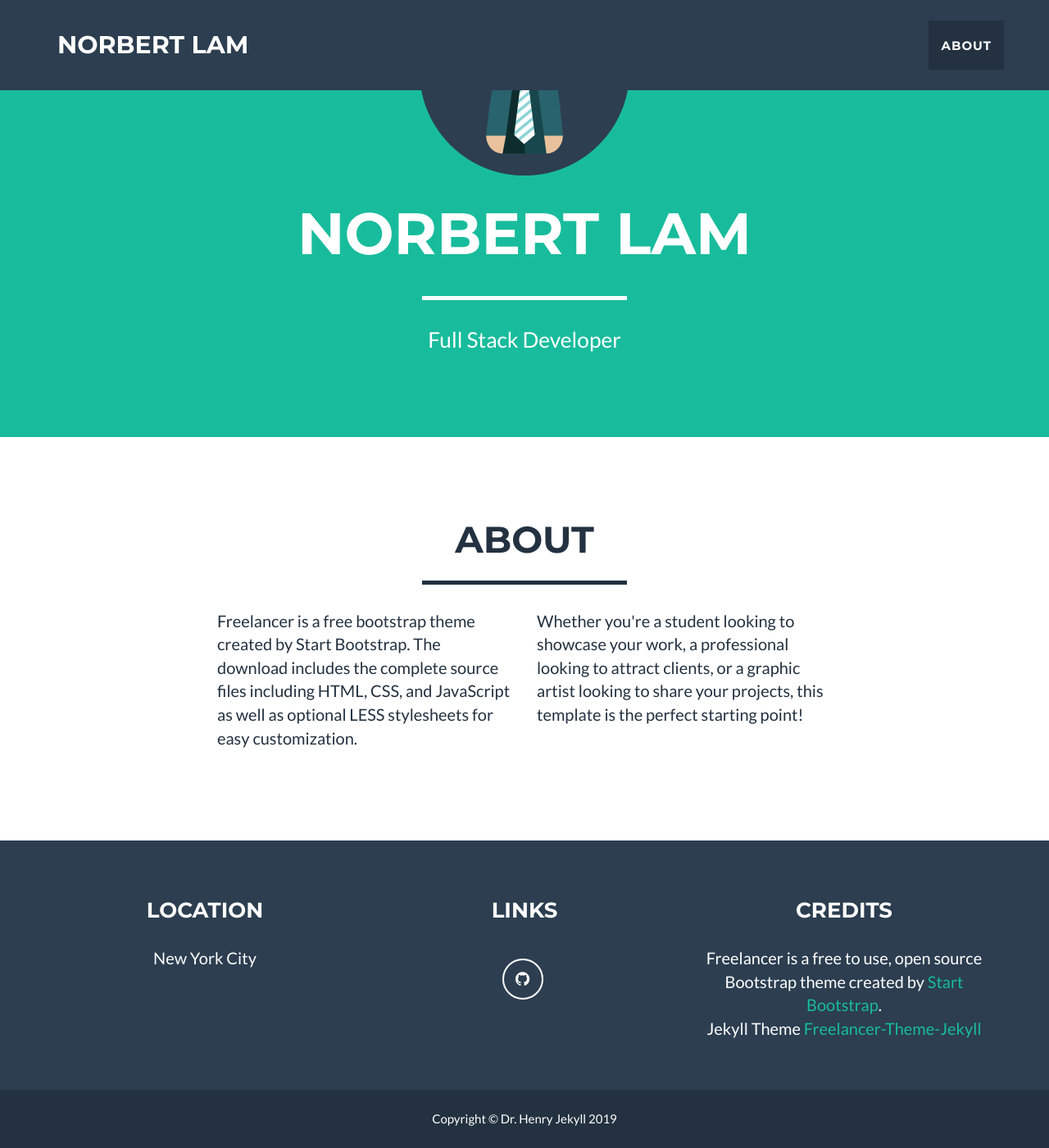
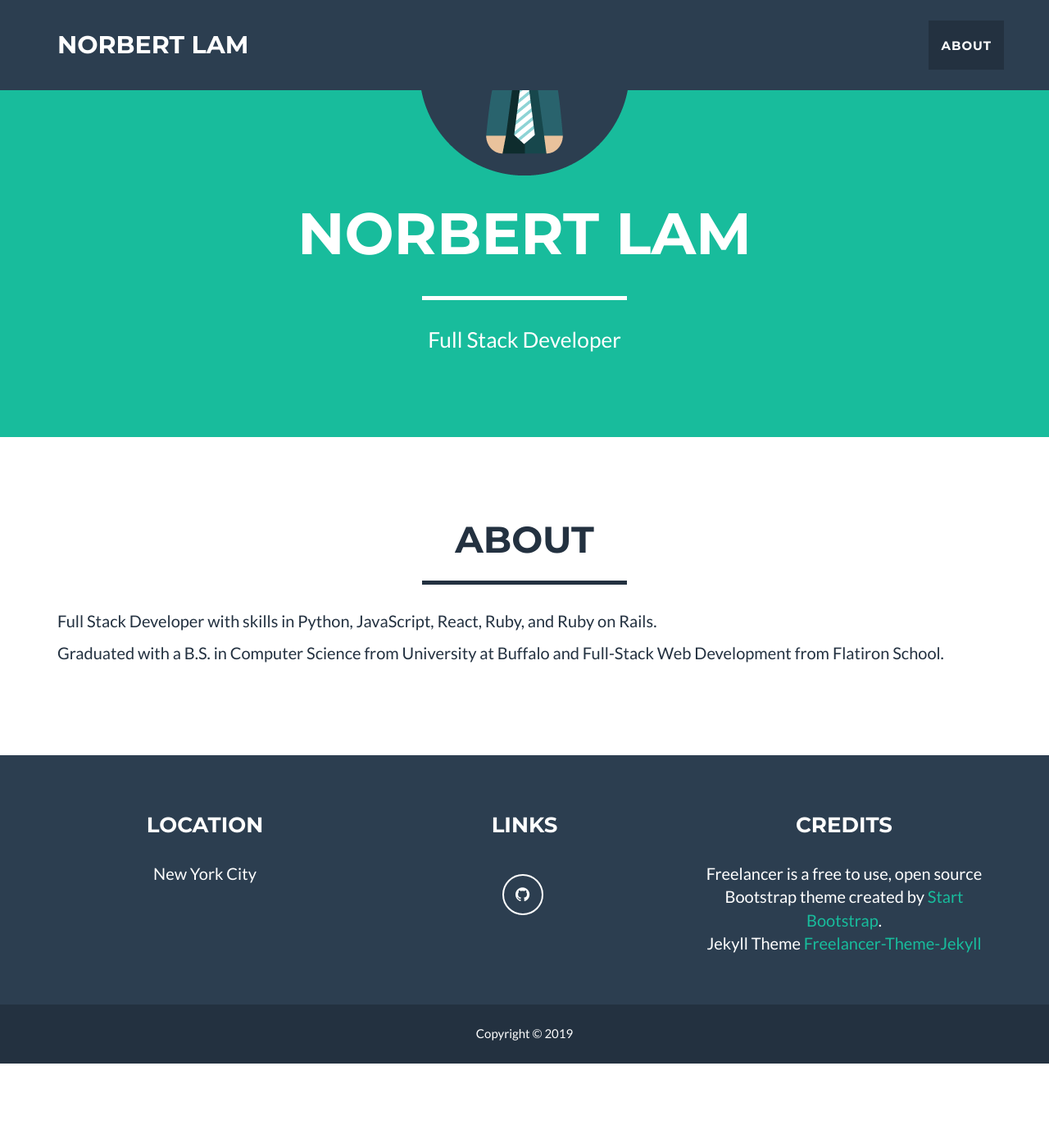
Before and after one commit to NorbertLam/norbertlam.github.io, a Jekyll site: the page built from index.html, in a window 1280 px wide and 1400 px high, scrolled down 242 px. Shown: the whole window at 82% size. Built offline with Jekyll 4.4.1, drawn with Linux system fonts in a browser that asks for light colours; after the commit the page ends 1539 px from its top, so only the background shows below that.

Commit message:
modified about

```diff
--- a/_config.yml
+++ b/_config.yml
@@ -3,9 +3,9 @@ title: Norbert Lam
 email: your-email@domain.com
 url: https://norbertlam.github.io
 description: "Write an awesome description for your new site here. You can edit this line in _config.yml. It will appear in your document head meta (for Google search results) and in your feed.xml site description."
-keywords: "your keywords, separated by commas"
+keywords: ""
 skills: "Full Stack Developer"
-meta_author: LastName FirstName
+meta_author: Lam Norbert
 
 # Google webmaster tools
 google_verify:
@@ -32,7 +32,7 @@ color:
 
 # Footer settings
 footer:
-  copyright: Dr. Henry Jekyll
+  copyright:
   location: Location
   social: Links
   credits: Credits
--- a/_includes/about.html
+++ b/_includes/about.html
@@ -7,13 +7,7 @@
                     <hr class="about-primary">
                 </div>
             </div>
-            <div class="row">
-                <div class="col-lg-4 col-lg-offset-2">
-                    <p>Freelancer is a free bootstrap theme created by Start Bootstrap. The download includes the complete source files including HTML, CSS, and JavaScript as well as optional LESS stylesheets for easy customization.</p>
-                </div>
-                <div class="col-lg-4">
-                    <p>Whether you're a student looking to showcase your work, a professional looking to attract clients, or a graphic artist looking to share your projects, this template is the perfect starting point! </p>
-                </div>
-            </div>
+            <p>Full Stack Developer with skills in Python, JavaScript, React, Ruby, and Ruby on Rails.</p>
+            <p>Graduated with a B.S. in Computer Science from University at Buffalo and Full-Stack Web Development from Flatiron School.</p>
         </div>
     </section>
```
